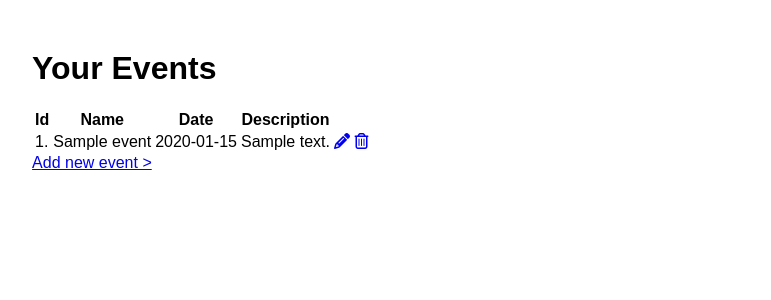
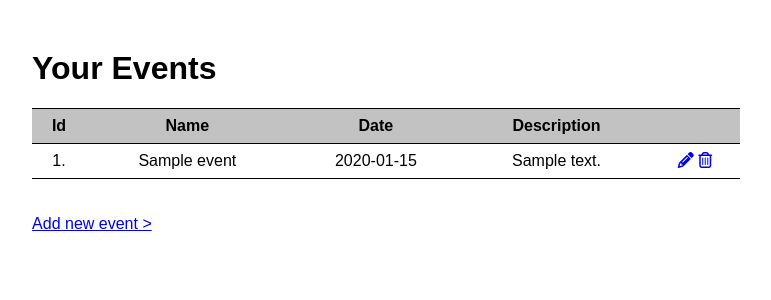
Before and after one commit to crappylime/python-flask-events-codecool, a Flask app: page /events/ in a window 1280 px wide. Shown: the top 300 px of the page, without its empty margins (254-1025 px from the left). Run offline with Flask 2, Linux system fonts and the light colour scheme; tables that the repository leaves empty hold one stand-in row (values such as "Sample post"); some libraries are stand-ins or nearby versions.

Commit message:
Style form and table

```diff
--- a/static/style.css
+++ b/static/style.css
@@ -7,3 +7,34 @@ body {
   margin-top: 50px;
   width: 56%;
 }
+
+form, table {
+  margin-bottom: 5%;
+}
+
+input {
+  display: block;
+  margin-top: 5px;
+}
+
+table {
+  border-collapse: collapse;
+  width: 100%;
+}
+
+th, td {
+  padding: 8px;
+  text-align: center;
+}
+
+th {
+  background-color: rgba(0, 0, 0, 0.24);
+}
+
+tr {
+  border-bottom: 1px solid black;
+}
+
+tr:first-child {
+  border-top: 1px solid black;
+}
```
